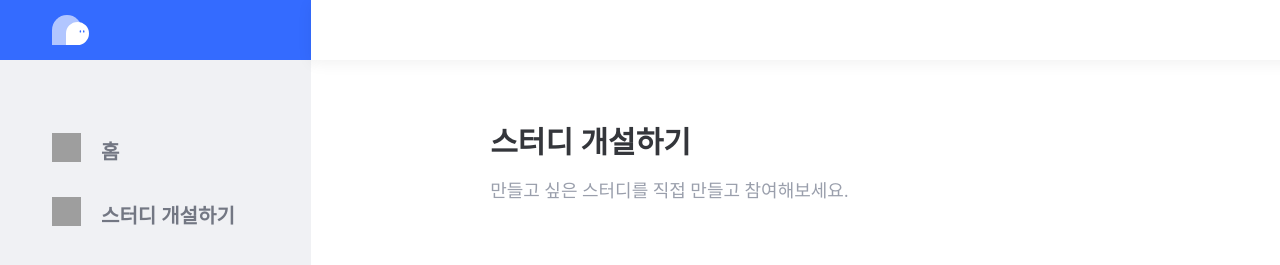
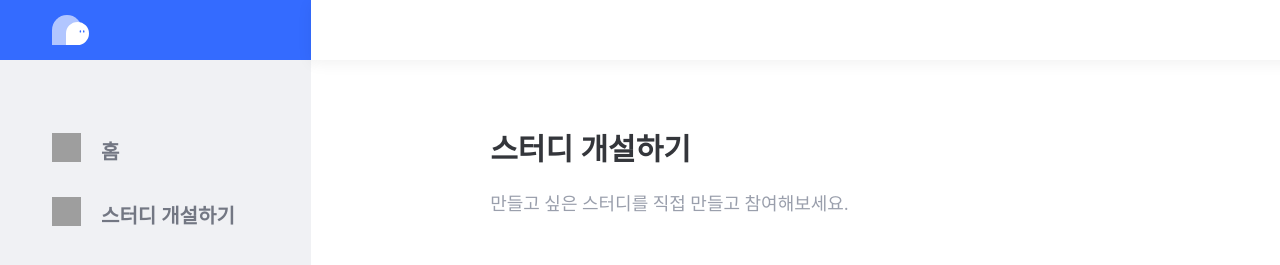
Before and after one commit to real-compacted-developer/connect-class, a React (Create React App) app in the folder front/: page /study/create in a window 1280 px wide. Shown: the top 265 px of the page. Built offline with nearby package versions, Linux system fonts and the light colour scheme; no server answers; grey boxes are pictures that could not be loaded; a web font is replaced by a local one.

Commit message:
fix: remove unused style

```diff
--- a/front/src/pages/StudyCreatePage.tsx
+++ b/front/src/pages/StudyCreatePage.tsx
@@ -31,23 +31,12 @@ const Title = styled.h1`
   font-family: "Gmarket Sans";
   font-size: 30px;
   font-weight: bold;
-  font-stretch: normal;
-  font-style: normal;
-  line-height: 1.2;
-  letter-spacing: normal;
-  text-align: left;
   color: #34363b;
 `;
 
 const SubTitle = styled.p`
   font-family: "Spoqa Han Sans";
   font-size: 18px;
-  font-weight: normal;
-  font-stretch: normal;
-  font-style: normal;
-  line-height: 1.2;
-  letter-spacing: normal;
-  text-align: left;
   color: #9a9fac;
 `;
 
```
